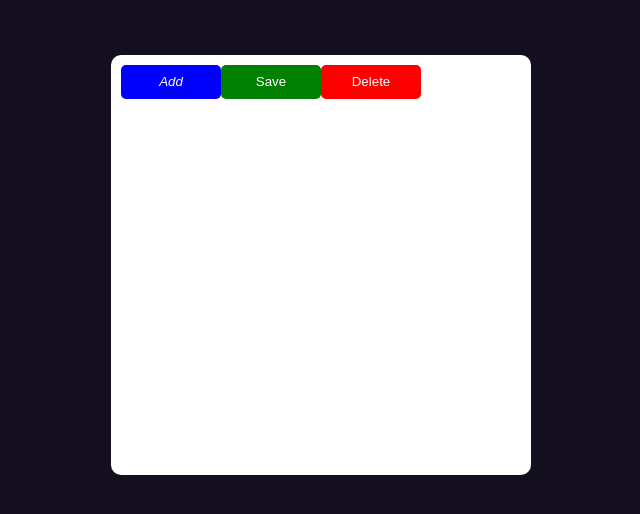
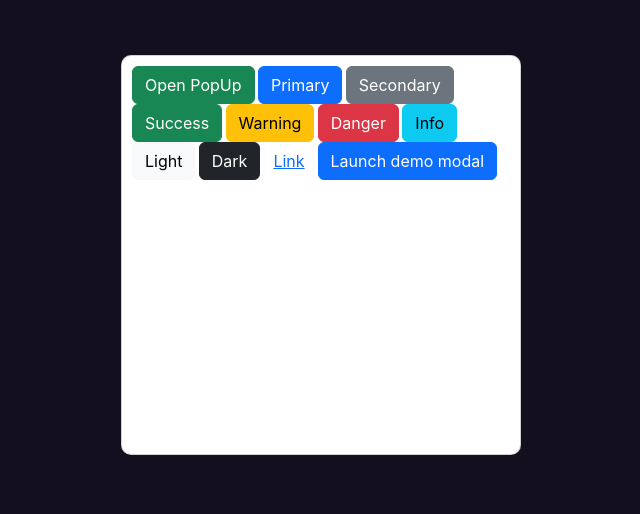
Before and after one commit to pawankrprasad/react-app-practical, a React (Create React App) app: page / in a window 1280 px wide. Shown: the top 514 px of the page, without its empty margins (319-959 px from the left). Built offline with nearby package versions, Linux system fonts and the light colour scheme.

Commit message:
custom component and bootstrap styling

```diff
--- a/package.json
+++ b/package.json
@@ -6,8 +6,11 @@
     "@testing-library/jest-dom": "^5.16.5",
     "@testing-library/react": "^13.4.0",
     "@testing-library/user-event": "^13.5.0",
+    "bootstrap": "^5.2.3",
     "moment": "^2.29.4",
+    "prop-types": "^15.8.1",
     "react": "^18.2.0",
+    "react-bootstrap": "^2.7.2",
     "react-dom": "^18.2.0",
     "react-scripts": "5.0.1",
     "web-vitals": "^2.1.4"
--- a/src/App.js
+++ b/src/App.js
@@ -2,7 +2,11 @@
 import { useState } from 'react';
 import AppClasses from './App.module.css';
 import Expenses from './Expenses/Expenses';
-import Button from './UI/Button';
+// import Button from './UI/Button';
+// import Input from './UI/Input';
+
+import Button from 'react-bootstrap/Button';
+import Modal from 'react-bootstrap/Modal';
 
 
 const Box = () => {
@@ -40,12 +44,66 @@ const Card = (props) => {
 //   }
 
 const App = () => {
+
+  const [show, setShow] = useState(false);
+
+  // const handleClose = () => setShow(false);
+  // const handleShow = () => setShow(true);
+
+  const handleModelPopUp = (value) =>{
+    setShow(value)
+  }
+
+
+
+
   return (
     <div className={AppClasses.main}>
       <Card>
-        <Button variant="primary" onClick={()=> alert("Add Button Clicked")}> <i>Add</i>  </Button>
+
+      <Button variant="success" onClick={()=> handleModelPopUp(true)}>Open PopUp</Button>{' '}
+
+
+      <Button variant="primary">Primary</Button>{' '}
+      <Button variant="secondary">Secondary</Button>{' '}
+      <Button variant="success">Success</Button>{' '}
+      <Button variant="warning">Warning</Button>{' '}
+      <Button variant="danger">Danger</Button>{' '}
+      <Button variant="info">Info</Button>{' '}
+      <Button variant="light">Light</Button>{' '}
+      <Button variant="dark">Dark</Button>
+      <Button variant="link">Link</Button>
+
+      <Button variant="primary" onClick={()=> handleModelPopUp(true)}>
+        Launch demo modal
+      </Button>
+
+      <Modal show={show} onHide={()=> handleModelPopUp(false)}>
+        <Modal.Header closeButton>
+          <Modal.Title>Modal heading</Modal.Title>
+        </Modal.Header>
+        <Modal.Body>Woohoo, you're reading this text in a modal!</Modal.Body>
+        <Modal.Footer>
+          <Button variant="secondary" onClick={()=> handleModelPopUp(false)}>
+            Close
+          </Button>
+          <Button variant="primary" onClick={()=> handleModelPopUp(false)}>
+            Save Changes
+          </Button>
+        </Modal.Footer>
+      </Modal>
+
+
+        {/* <Input type="email" placeholder="Enter your email"/>
+        <div>
+        <Input label="Select your date" type="date" />
+        </div>
+
+        <Button variant="primary" onClick={()=> alert("Add Button Clicked")}> <i>Add</i></Button>
         <Button variant="success" onClick={()=> alert("Save Button Clicked")}>Save</Button>
-        <Button variant="danger" onClick={()=> alert("Delete Button Clicked")}>Delete</Button>
+        <Button variant="danger" onClick={()=> alert("Delete Button Clicked")}>Delete</Button> */}
+
+
       </Card>
       </div>
   );
--- /dev/null
+++ b/src/UI/Input.js
@@ -0,0 +1,19 @@
+import PropTypes from 'prop-types';
+import classes from './UI.module.css';
+
+const Input = (props) =>{
+    const {label, ...rest} = props;
+    return(
+        <>  {label ? <label>{label}</label> : null}
+            <input className={classes.input} {...rest}/>
+        </>
+    )
+}
+
+Input.propTypes = {
+    label: PropTypes.string,
+    type: PropTypes.string.isRequired,
+    placeholder: PropTypes.string
+}
+
+export default Input;
--- a/src/UI/UI.module.css
+++ b/src/UI/UI.module.css
@@ -11,3 +11,12 @@
 .primary { background-color: blue;}
 .success { background-color: green;}
 .danger { background-color: red;}
+
+.input {
+    line-height: 24px;
+    margin: 5px;
+    border-radius: 5px;
+    outline: none;
+    width: 200px;
+    padding: 5px;
+}
--- a/src/index.css
+++ b/src/index.css
@@ -22,6 +22,7 @@ body {
   margin: 5px;
   padding: 10px;
   border-radius: 10px;
+  color: #140F1E;
 
 }
 
--- a/src/index.js
+++ b/src/index.js
@@ -1,5 +1,6 @@
 import React from 'react';
 import ReactDOM from 'react-dom/client';
+import 'bootstrap/dist/css/bootstrap.min.css';
 import './index.css';
 import App from './App';
 import reportWebVitals from './reportWebVitals';
```
Also changed, not shown: playground.js (+10 -0 lines), src/UI/Button.js (+9 -0 lines), 1 other file (tests, documents, lock files or other folders).
